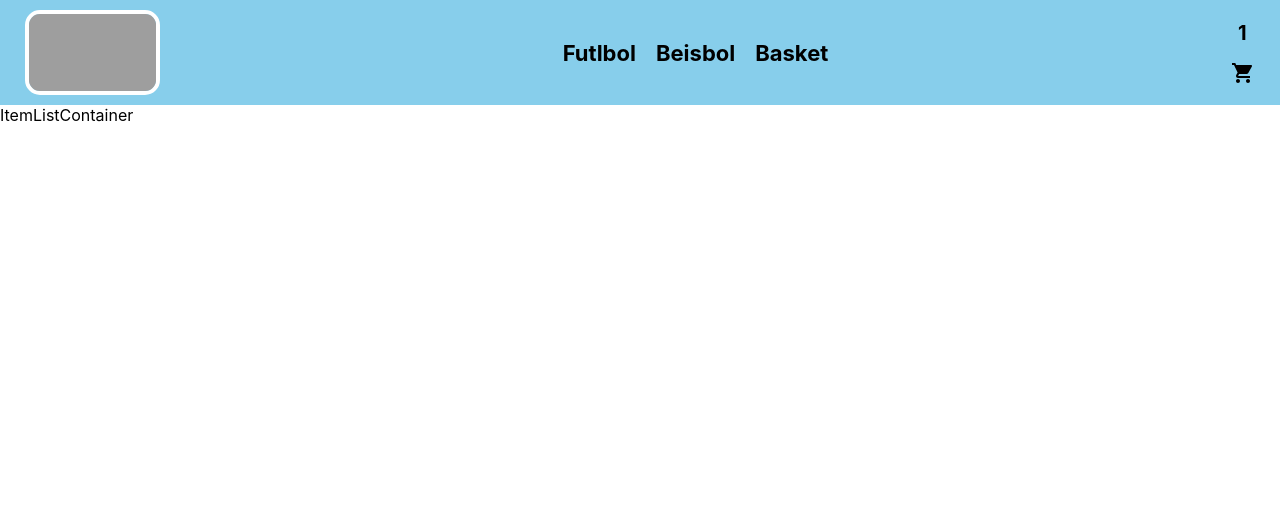
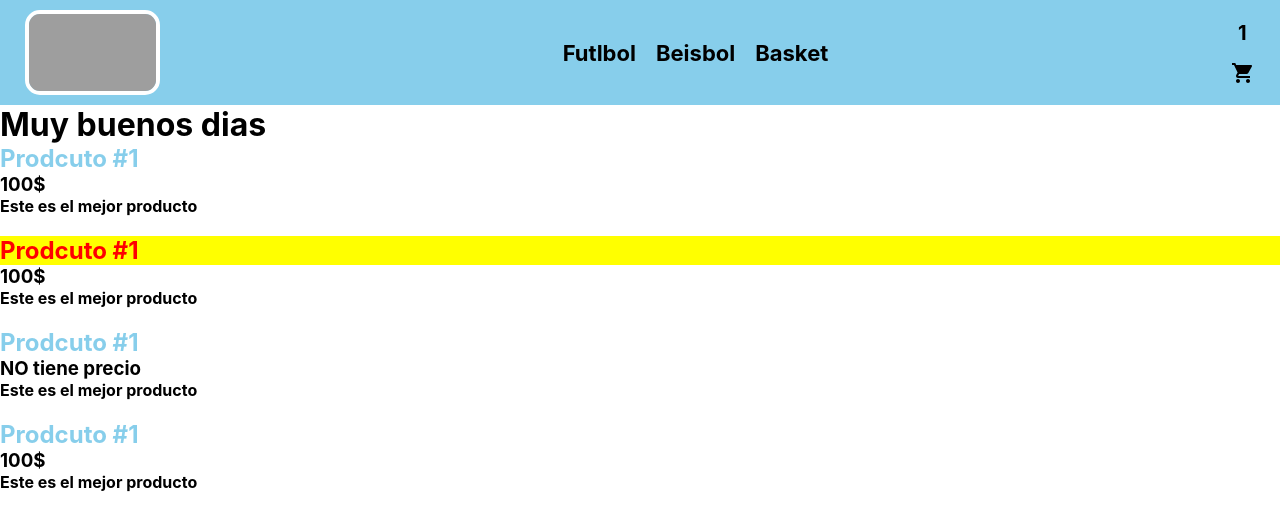
Before and after one commit to CarlosMorales23/E-commerce-Morales, a React (Create React App) app: page / in a window 1280 px wide. Shown: the top 530 px of the page. Built offline with nearby package versions, Linux system fonts and the light colour scheme; grey boxes are pictures that could not be loaded.

Commit message:
Primera Entrega Lista

```diff
--- a/src/App.js
+++ b/src/App.js
@@ -1,13 +1,18 @@
 import ItemListContainer from "./components/ItemListContainer/ItemListContainer";
 import NavbarPres from "./components/Navbar/NavbarPres/NavbarPres";
+import ProductCard from "./components/ProductCard.jsx/ProductCard";
 
 function App() {
     return (
         <div className="App">
             <NavbarPres />
-            <ItemListContainer/>
+            <ItemListContainer saludo="Pepito Romero" />
+            <ProductCard title="Prodcuto #1" price="100$" descripcion="Este es el mejor producto" stock={true} />
+            <ProductCard title="Prodcuto #1" price="100$" descripcion="Este es el mejor producto" stock={false} />
+            <ProductCard title="Prodcuto #1"  descripcion="Este es el mejor producto" stock={true} />
+            <ProductCard title="Prodcuto #1" price="100$" descripcion="Este es el mejor producto" stock={true} />
         </div>
-    );
+    )
 }
 
 export default App;
--- a/src/components/ItemListContainer/ItemListContainer.jsx
+++ b/src/components/ItemListContainer/ItemListContainer.jsx
@@ -1,9 +1,11 @@
-import React from 'react'
+import React from "react";
 
-const ItemListContainer = () => {
-  return (
-    <div>ItemListContainer</div>
-  )
-}
+const ItemListContainer = ({greeting}) => {
+    return (
+        <div>
+            <h1>Muy buenos dias {greeting}</h1>
+        </div>
+    );
+};
 
-export default ItemListContainer
+export default ItemListContainer;
--- a/src/components/Navbar/NavbarPres/NavbarPres.module.css
+++ b/src/components/Navbar/NavbarPres/NavbarPres.module.css
@@ -1,6 +1,6 @@
 .navbarContainer{
     width: 100%;
-    height: auto;
+    min-height: 10vh;
     padding: 10px 25px 10px 25px;
     background-color: skyblue;
 
--- /dev/null
+++ b/src/components/ProductCard.jsx/ProductCard.css
@@ -0,0 +1,9 @@
+.blue{
+    color: skyblue;
+}
+
+.red{
+    color: red;
+    background-color: yellow;
+
+}
--- /dev/null
+++ b/src/components/ProductCard.jsx/ProductCard.jsx
@@ -0,0 +1,28 @@
+import React from "react";
+import "./ProductCard.css"
+
+const ProductCard = ({ title, price = "NO tiene precio", descripcion, stock }) => {
+    return (
+        <div>
+            <h2 className={ stock ? "blue" : "red" }>{title}</h2>
+            <h3>{price}</h3>
+            <h4>{descripcion}</h4>
+            <br />
+        </div>
+    );
+};
+
+export default ProductCard;
+
+//Usar a futuro
+// {
+//     stock === true ? (
+//         <div>
+//             <h2>{title}</h2>
+//             <h3>{price}</h3>
+//             <h4>{descripcion}</h4>
+//             <br />
+//             <br />
+//         </div>
+//     ) : null;
+// }
```
